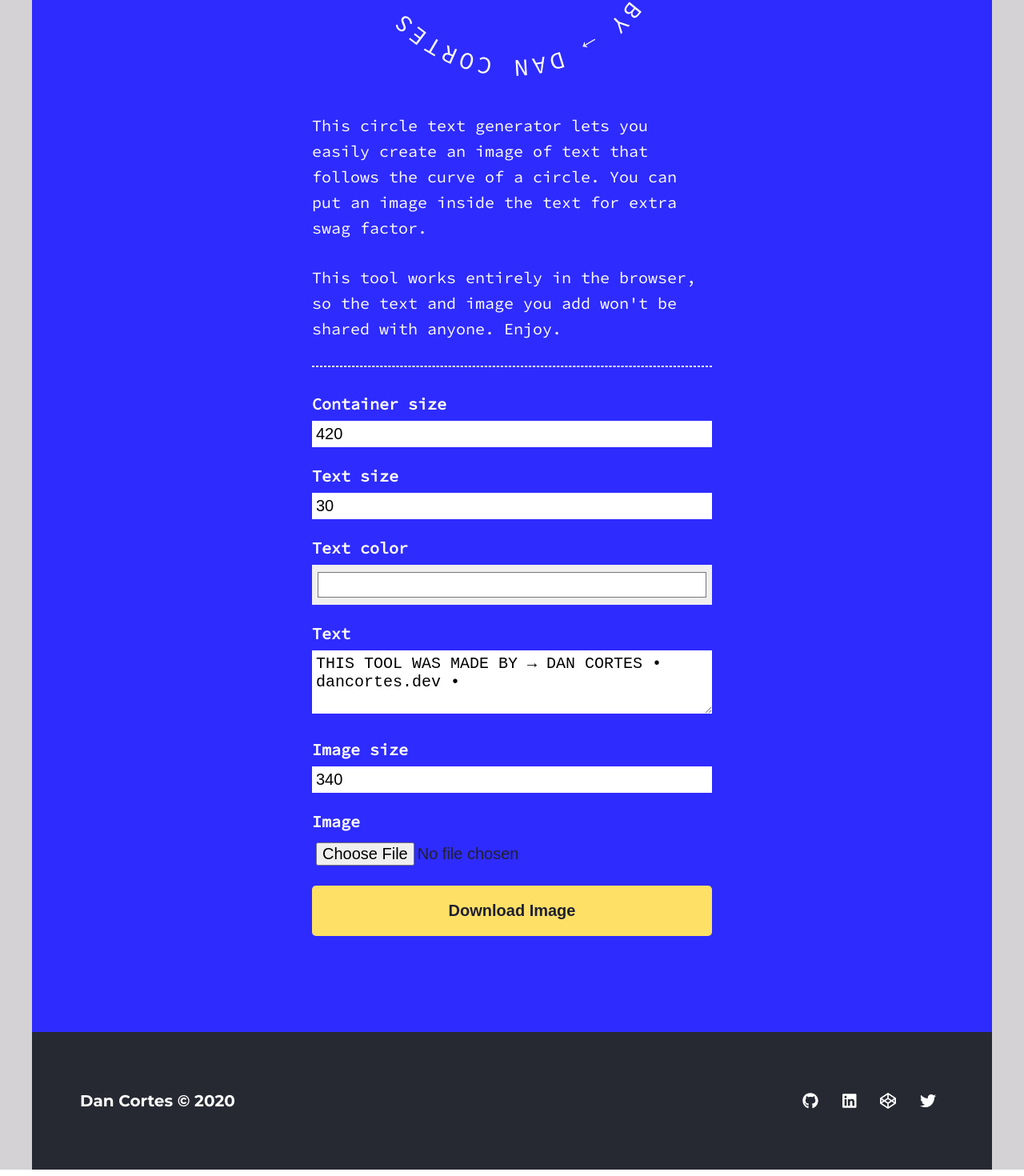
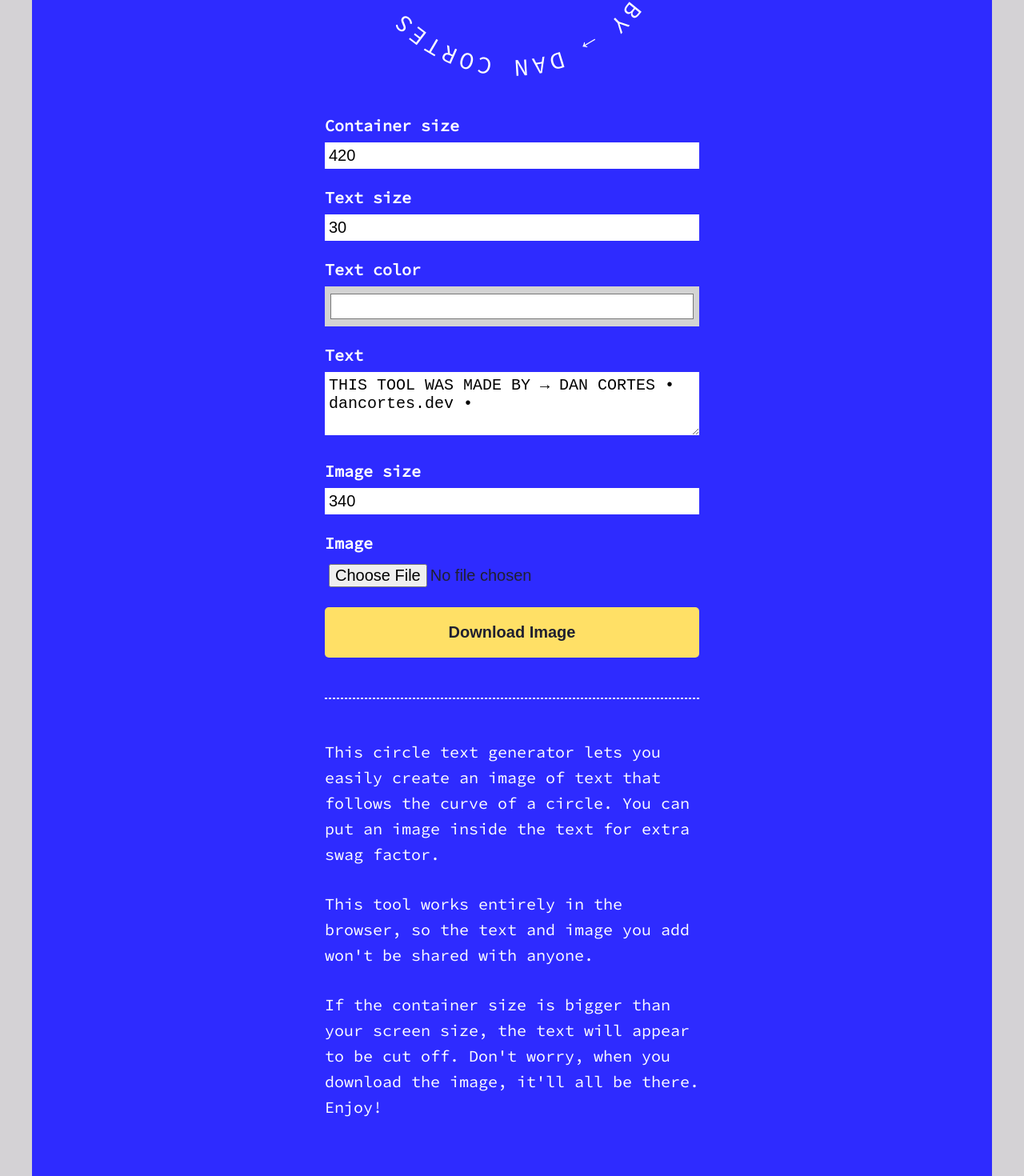
Before and after one commit to dgca/dancortes, a Next.js app: page /projects/circle-text-generator in a window 1280 px wide. Shown: the part 554-2024 px from the top of the page at 80% size. Built offline with nearby package versions, Linux system fonts and the light colour scheme.

Commit message:
Style updates to the circle text generator

```diff
--- a/projects/CircleTextGenerator/CircleTextGenerator.jsx
+++ b/projects/CircleTextGenerator/CircleTextGenerator.jsx
@@ -13,7 +13,7 @@ const Wrapper = styled.div`
   color: #202030;
   font-family: "Source Code Pro", -apple-system, BlinkMacSystemFont, "Segoe UI",
     Roboto, Oxygen, Ubuntu, Cantarell, "Open Sans", "Helvetica Neue", sans-serif;
-  padding: 40px 16px;
+  padding: 40px 0;
   font-size: 20px;
 
   h1 {
@@ -23,16 +23,17 @@ const Wrapper = styled.div`
     font-size: 48px;
     font-family: serif;
     letter-spacing: 12px;
+    padding: 0 16px;
   }
 
-  p,
-  hr {
+  p {
     color: white;
     margin-bottom: 1.5em;
   }
 
   hr {
     border: 1px dashed white;
+    margin: 2.5em 0;
   }
 
   .boundary {
@@ -41,7 +42,7 @@ const Wrapper = styled.div`
     flex-direction: column;
     max-width: 500px;
     margin: 0 auto;
-    padding-bottom: 80px;
+    padding: 0 16px 80px;
   }
 
   .button {
@@ -96,16 +97,6 @@ export default function CircularTextGenerator() {
         <CircleImage src={image} size={imageSize} />
       </RenderedOutput>
       <div className="boundary">
-        <p>
-          This circle text generator lets you easily create an image of text
-          that follows the curve of a circle. You can put an image inside the
-          text for extra swag factor.
-        </p>
-        <p>
-          This tool works entirely in the browser, so the text and image you add
-          won't be shared with anyone. Enjoy.
-        </p>
-        <hr />
         <InputField
           label="Container size"
           value={containerSize}
@@ -176,6 +167,21 @@ export default function CircularTextGenerator() {
         >
           Download Image
         </button>
+        <hr />
+        <p>
+          This circle text generator lets you easily create an image of text
+          that follows the curve of a circle. You can put an image inside the
+          text for extra swag factor.
+        </p>
+        <p>
+          This tool works entirely in the browser, so the text and image you add
+          won't be shared with anyone.
+        </p>
+        <p>
+          If the container size is bigger than your screen size, the text will
+          appear to be cut off. Don't worry, when you download the image, it'll
+          all be there. Enjoy!
+        </p>
       </div>
     </Wrapper>
   );
--- a/projects/CircleTextGenerator/components/InputField/input-field.module.css
+++ b/projects/CircleTextGenerator/components/InputField/input-field.module.css
@@ -18,4 +18,6 @@
 
 .input[type="color"] {
   height: 50px;
+  border-radius: 0;
+  background-color: lightgray;
 }
--- a/projects/CircleTextGenerator/components/RenderedOutput/rendered-output.module.css
+++ b/projects/CircleTextGenerator/components/RenderedOutput/rendered-output.module.css
@@ -2,4 +2,5 @@
   display: flex;
   justify-content: center;
   margin-bottom: 40px;
+  overflow: hidden;
 }
```
